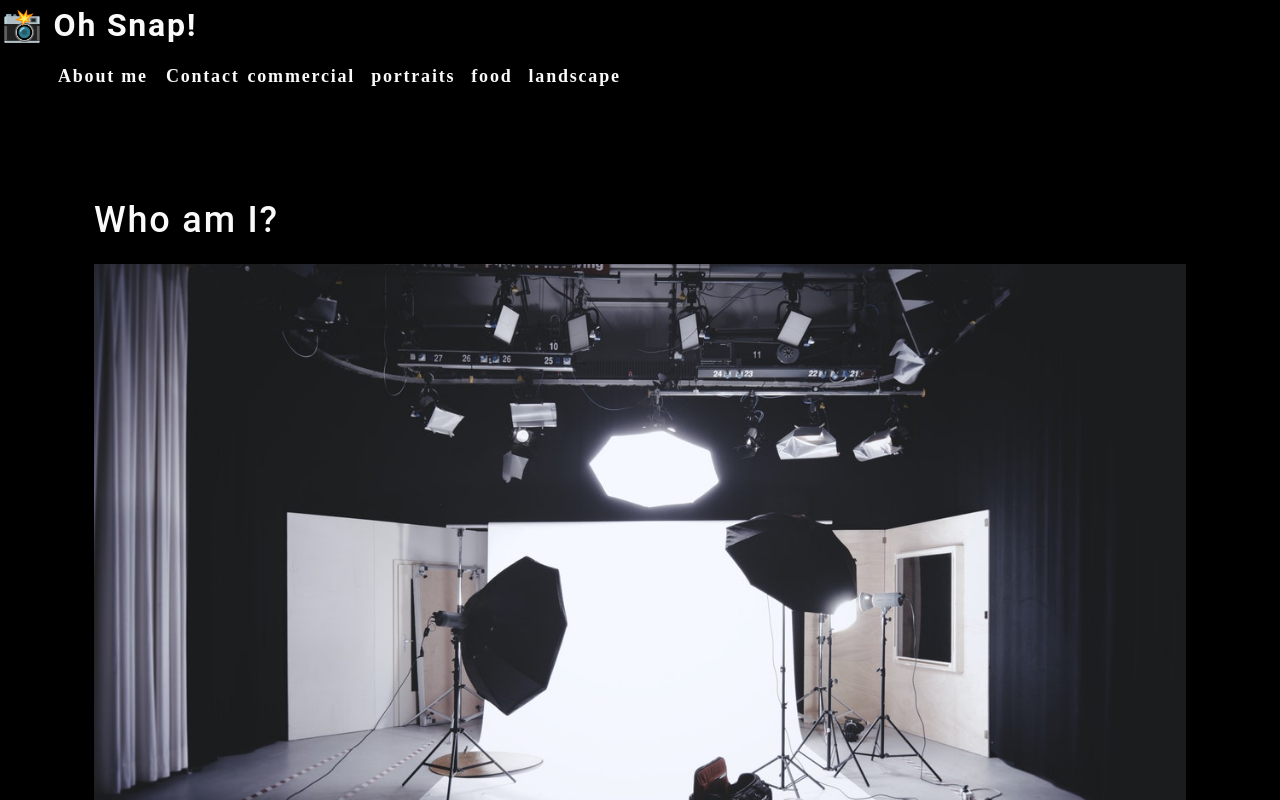
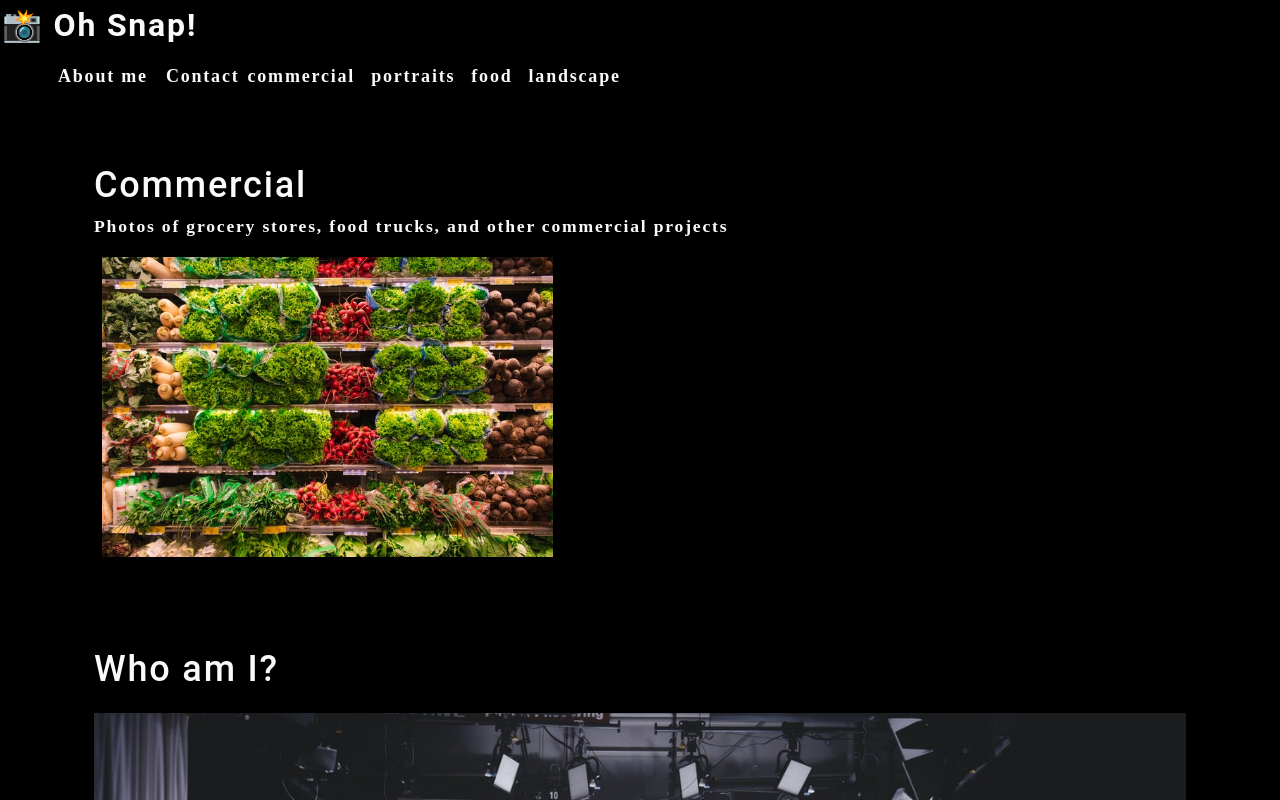
Before and after one commit to brian-presta/photo-port, a React (Create React App) app: page / in a window 1280 px wide. Shown: the top 800 px of the page. Built offline with nearby package versions, Linux system fonts and the light colour scheme.

Commit message:
set up skeleton Gallery component

```diff
--- a/src/App.js
+++ b/src/App.js
@@ -2,12 +2,14 @@
 import './App.css';
 import About from './components/About'
 import Nav from './components/Nav';
+import Gallery from './components/Gallery'
 
 function App() {
   return (
     <div>
       <Nav></Nav>
       <main>
+      <Gallery></Gallery>
       <About></About>
       </main>
     </div>
--- /dev/null
+++ b/src/components/Gallery/index.js
@@ -0,0 +1,19 @@
+import React from 'react';
+import { capitalizeFirstLetter } from '../../utils/helpers'
+import photo from '../../assets/small/commercial/0.jpg'
+function Gallery(props) {
+    const currrentCategory = {
+        name: "commercial",
+        description: "Photos of grocery stores, food trucks, and other commercial projects",
+    }
+    return (
+    <section>
+        <h1>{capitalizeFirstLetter(currrentCategory.name)}</h1>
+        <p>{currrentCategory.description}</p>
+        <div className="flex-row">
+            <img src={photo} alt='Commercial Example' className="img-thumbnail mx-1"></img>
+        </div>
+    </section>
+    );
+}
+export default Gallery;
```
